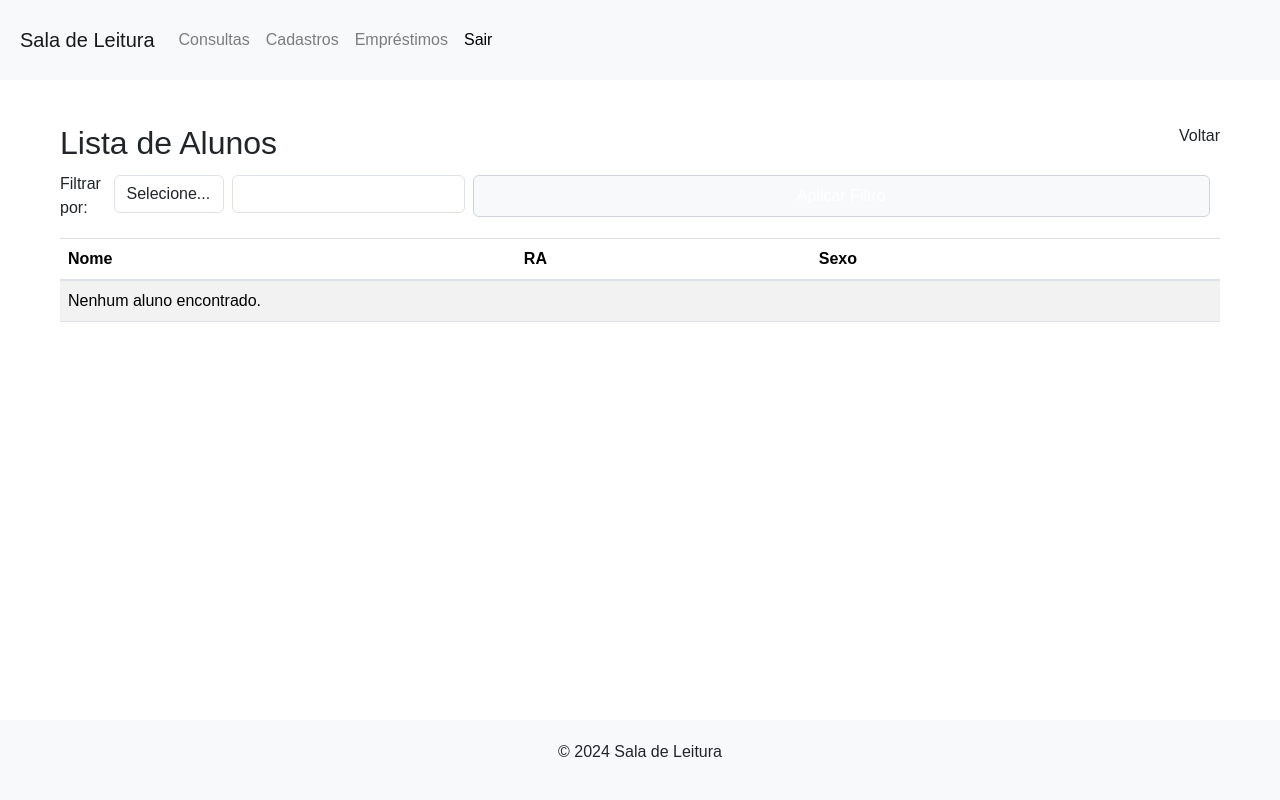
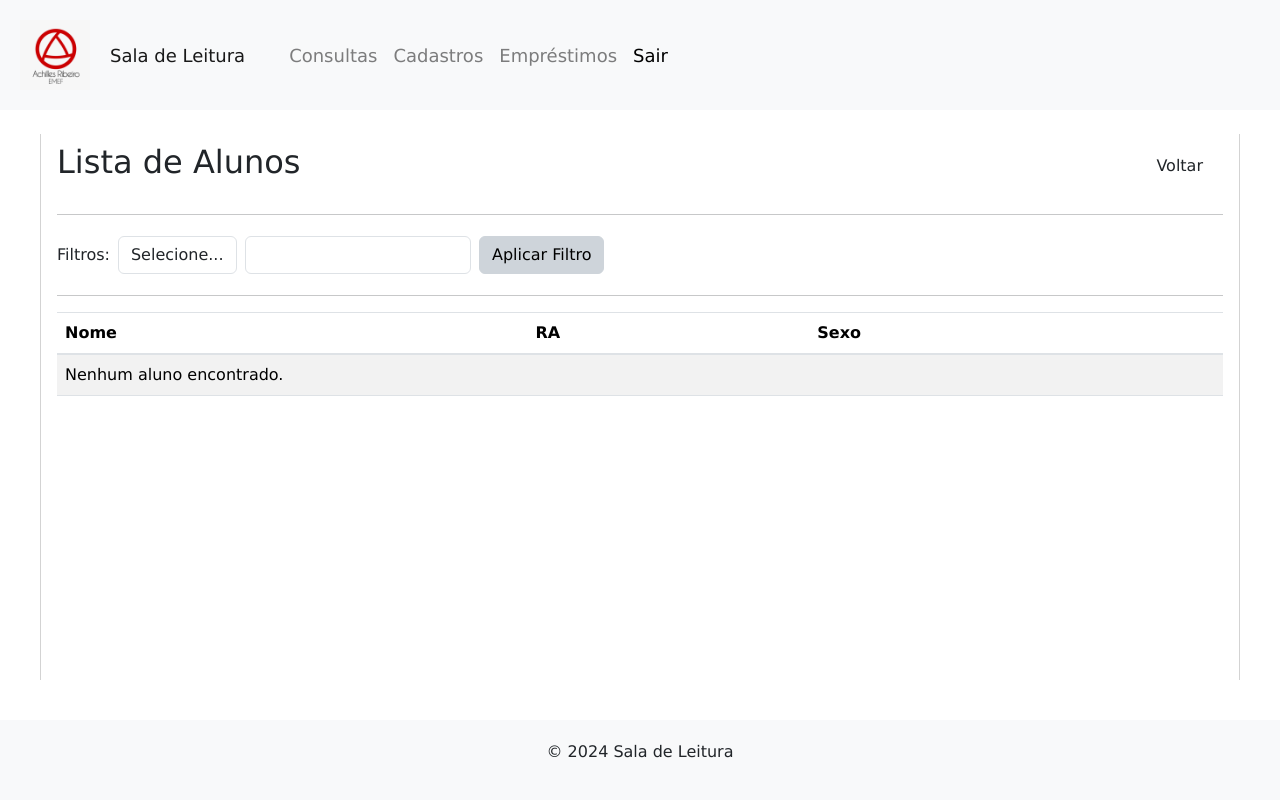
Before and after one commit to EnriqueSLima/PI2-Univesp-Aricanduva---Grupo-10, a Django app: page /sala_leitura/lista_alunos/ in a window 1280 px wide. Run offline with Django 5.2, Linux system fonts and the light colour scheme; the visitor is signed in with stand-in values (Sample User, id 1); data that the repository does not hold is empty; some libraries are stand-ins or nearby versions.

Commit message:
Finalizando alguns atributos de estilo e marcação

```diff
--- a/v0.0.1/sala_leitura/models.py
+++ b/v0.0.1/sala_leitura/models.py
@@ -31,7 +31,7 @@ class Livro(models.Model):
     ]
 
     id = models.AutoField(primary_key=True)  # ID automático
-    tombo = models.DateField()  # Tombo como data (sem horas e minutos)
+    tombo = models.DateTimeField()  # Tombo como data (sem horas e minutos)
     registro = models.IntegerField(unique=True)  # Registro como número inteiro
     autor = models.CharField(max_length=200)  # Autor do livro
     titulo = models.CharField(max_length=200)  # Título do livro
--- /dev/null
+++ b/v0.0.1/sala_leitura/static/sala_leitura/css/base.css
@@ -0,0 +1,103 @@
+
+html, body {
+    height: 100%;  /* Garantir que o corpo da página ocupe toda a altura */
+    margin: 0;     /* Remover margens padrão */
+    display: flex;
+    flex-direction: column;  /* Organizar o conteúdo em coluna */
+    font-family: Verdana, Geneva, Tahoma, sans-serif;
+}
+
+main {
+    max-width: 1200px; /* Largura máxima para o conteúdo */
+    margin: 0 auto; /* Centraliza horizontalmente */
+    flex: 1;  /* Faz o conteúdo principal ocupar o espaço disponível */
+    width: 100%;  /* Garante que o conteúdo ocupe toda a largura da tela */
+    box-sizing: border-box;  /* Garantir que o padding não afete a largura */
+    padding: 0 16px;  /* Padding para o conteúdo principal */
+    border-right:1px solid lightgray;
+    border-left:1px solid lightgray;
+}
+
+#navbar {
+    padding: 20px;
+}
+
+#modelo {
+    width: 50%;
+}
+.navbar-brand,.nav-item, .nav-link {
+    font-size: large;
+    font-family: Verdana, Geneva, Tahoma, sans-serif;
+}
+
+.div_filter {
+    display: flex;
+    align-items: center;
+    max-height: fit-content;
+}
+
+.div_flex{
+    display: flex;
+    justify-content: space-between;
+    align-items: center;
+    width: 100%;
+    max-height: fit-content;
+}
+
+.div_filter select, .div_filter input, .div_filter button {
+    margin: 5px 10px 5px 0; /* Ajuste do espaçamento entre os elementos */
+}
+
+a {
+    padding: 20px;
+    text-decoration: none;  /* Remove o sublinhado */
+    color: inherit;         /* Faz o texto ter a cor do elemento pai */
+}
+
+a:focus, a:hover {
+    outline: none;  /* Remove o contorno ao focar no link */
+    text-decoration: none;  /* Garante que o sublinhado não apareça ao passar o mouse ou focar */
+}
+
+.btn {
+    width: 50%;
+    margin: 10px;
+    background-color: #ced4da;
+    border: 1px solid #ced4da;
+    border-radius: 0.375rem;
+    transition: border-color 0.3s ease;
+    color: black;
+}
+
+.btn:hover {
+    color: white;
+}
+
+input, select, textarea {
+    display: block;
+    width: 50%;
+    height: 2.5rem;
+    font-size: 1rem;
+    border: 1px solid #ced4da;
+    border-radius: 0.375rem;
+    transition: border-color 0.3s ease;
+}
+
+input:focus, select:focus, textarea:focus {
+    border-color: #007bff;
+    outline: auto;
+}
+
+footer {
+    text-align: center;
+    padding: 20px;
+    background-color: #f8f9fa;
+    margin-top: 40px;
+}
+
+/* Responsividade */
+@media (max-width: 768px) {
+    main {
+        padding: 10px;
+    }
+}
--- a/v0.0.1/sala_leitura/templates/base.html
+++ b/v0.0.1/sala_leitura/templates/base.html
@@ -7,13 +7,19 @@
     <meta name="viewport" content="width=device-width, initial-scale=1.0">
     <link rel="stylesheet" href="https://stackpath.bootstrapcdn.com/bootstrap/4.3.1/css/bootstrap.min.css">
     <link href="https://cdn.jsdelivr.net/npm/bootstrap@5.3.3/dist/css/bootstrap.min.css" rel="stylesheet">
+
+    <link rel="stylesheet" href="{% static 'sala_leitura/css/base.css' %}">
+    {% comment %}
+         <script src="{% static 'sala_leitura/js/cadastro.js' %}"></script>
+    {% endcomment %}
     {% block title %}{% endblock %}
     {% block head %}{% endblock %}
 </head>
 <body>
     {% block header %}
         <nav class="navbar navbar-expand-lg navbar-light bg-light" id='navbar'>
-                <a class="navbar-brand"  href="{% url 'home_page' %}">Sala de Leitura</a>
+            <img src="{% static 'sala_leitura/img/logo_sala_leitura.jpeg' %}" width="70" height="70" alt="Logotipo EMEF Aquiles Ribeiro">
+            <a class="navbar-brand"  href="{% url 'home_page' %}">Sala de Leitura</a>
                 <button class="navbar-toggler" type="button" data-toggle="collapse" data-target="#navbarNav"
                         aria-controls="navbarNav" aria-expanded="false" aria-label="Alternar navegação">
                     <span class="navbar-toggler-icon"></span>
@@ -66,91 +72,6 @@
             </div>
     {% endblock %}
     <main>
-        <style>
-            html, body {
-                height: 100%;  /* Garantir que o corpo da página ocupe toda a altura */
-                margin: 0;     /* Remover margens padrão */
-                display: flex;
-                flex-direction: column;  /* Organizar o conteúdo em coluna */
-                font-family: Arial, sans-serif;
-            }
-
-            main {
-                max-width: 1200px; /* Largura máxima para o conteúdo */
-                margin: 0 auto; /* Centraliza horizontalmente */
-                padding: 20px; /* Espaçamento interno */
-                flex: 1;  /* Faz o conteúdo principal ocupar o espaço disponível */
-                width: 100%;  /* Garante que o conteúdo ocupe toda a largura da tela */
-                box-sizing: border-box;  /* Garantir que o padding não afete a largura */
-                padding: 20px;  /* Padding para o conteúdo principal */
-            }
-
-            nav {
-                background-color: #f8f9fa; /* Cor de fundo leve para a navbar */
-            }
-
-            #navbar {
-                padding: 20px;
-            }
-
-            .div_filter {
-                display: flex;
-                justify-content: space-between; /* Espaço entre os elementos */
-                width: 100%; /* Ocupa toda a largura disponível */
-            }
-
-            .div_filter select, .div_filter input, .div_filter button {
-                margin: 5px 10px 5px 0; /* Ajuste do espaçamento entre os elementos */
-            }
-
-            a {
-                text-decoration: none;  /* Remove o sublinhado */
-                color: inherit;         /* Faz o texto ter a cor do elemento pai */
-            }
-            a:focus, a:hover {
-                outline: none;  /* Remove o contorno ao focar no link */
-                text-decoration: none;  /* Garante que o sublinhado não apareça ao passar o mouse ou focar */
-            }
-
-            .btn {
-                display: block;
-                width: 100%;
-                padding: 0.5rem 1rem;
-                font-size: 1rem;
-                border: 1px solid #ced4da;
-                border-radius: 0.375rem;
-                background-color: #f8f9fa;
-            }
-
-            input, select, textarea {
-                display: block;
-                width: 100%;
-                padding: 0.5rem 1rem;
-                font-size: 1rem;
-                border: 1px solid #ced4da;
-                border-radius: 0.375rem;
-                background-color: #f8f9fa;
-                transition: border-color 0.3s ease;
-            }
-
-            input:focus, select:focus, textarea:focus {
-                border-color: #007bff;
-                outline: none;
-            }
-
-            footer {
-                text-align: center;
-                padding: 20px;
-                background-color: #f8f9fa;
-                margin-top: 40px;
-            }
-            /* Responsividade */
-            @media (max-width: 768px) {
-                main {
-                    padding: 10px;
-                }
-            }
-        </style>
         {% block content %}
         {% endblock %}
         <script src="https://cdn.jsdelivr.net/npm/bootstrap@5.3.3/dist/js/bootstrap.bundle.min.js"></script>
--- a/v0.0.1/sala_leitura/templates/lista_alunos.html
+++ b/v0.0.1/sala_leitura/templates/lista_alunos.html
@@ -1,16 +1,16 @@
 {% extends 'base.html' %}
 
 {% block content %}
-    <div class='div_filter'>
+    <div class='div_flex'>
         <h2>Lista de Alunos</h2>
         <a href="{% url 'consulta' %}">Voltar</a>
     </div>
-
+    <hr>
     <form method="GET" action="{% url 'lista_alunos' %}" class="form-inline mb-3">
         <div class='div_filter'>
             <input type="hidden" name="modelo" value="alunos">
 
-            <label for="filtro" class="mr-2">Filtrar por:</label>
+            <label for="filtro" class="mr-2">Filtros:</label>
             <select name="filtro" id="filtro" class="form-control mr-2" onchange="this.form.submit()">
                 <option value="">Selecione...</option>
                 <option value="nome" {% if request.GET.filtro == 'nome' %}selected{% endif %}>Nome</option>
@@ -32,7 +32,7 @@
             <button type="submit" class="btn btn-primary">Aplicar Filtro</button>
         </div>
     </form>
-
+    <hr>
     <!-- Tabela de Alunos -->
     <table class="table table-striped">
         <thead>
--- a/v0.0.1/sala_leitura/templates/lista_categorias.html
+++ b/v0.0.1/sala_leitura/templates/lista_categorias.html
@@ -1,10 +1,11 @@
 {% extends 'base.html' %}
 
 {% block content %}
-    <div class='div_filter'>
+    <div class='div_flex'>
         <h3>Lista de Categorías</h3>
         <a href="{% url 'consulta' %}">Voltar</a>
     </div>
+    <hr>
     <!-- Formulário de Busca -->
     <form method="GET" action="{% url 'lista_categorias' %}" class="form-inline mb-3">
         <div class='div_filter'>
@@ -13,7 +14,7 @@
             <button type="submit" class="btn btn-primary">Buscar</button>
         </div>
     </form>
-
+    <hr>
     <table class="table table-striped">
         <thead>
             <tr>
--- a/v0.0.1/sala_leitura/templates/lista_editoras.html
+++ b/v0.0.1/sala_leitura/templates/lista_editoras.html
@@ -1,10 +1,11 @@
 {% extends 'base.html' %}
 
 {% block content %}
-    <div class='div_filter'>
+    <div class='div_flex'>
         <h3>Lista de Editoras</h3>
         <a href="{% url 'consulta' %}">Voltar</a>
     </div>
+    <hr>
     <!-- Formulário de Busca -->
     <form method="GET" action="{% url 'lista_editoras' %}" class="form-inline mb-3">
         <div class='div_filter'>
@@ -13,7 +14,7 @@
             <button type="submit" class="btn btn-primary">Buscar</button>
         </div>
     </form>
-
+    <hr>
     <!-- Tabela de Editoras -->
     <table class="table table-striped">
         <thead>
```
Also changed, not shown: v0.0.1/sala_leitura/forms.py (+6 -6 lines), v0.0.1/sala_leitura/static/css/base.css (deleted, +0 -32 lines), v0.0.1/sala_leitura/static/sala_leitura/js/emprestimo.js (added, +10 -0 lines), v0.0.1/sala_leitura/templates/cadastro.html (+8 -25 lines), v0.0.1/sala_leitura/templates/consulta.html (+7 -5 lines), v0.0.1/sala_leitura/templates/emprestimo.html (+10 -16 lines), v0.0.1/sala_leitura/templates/lista_emprestimos.html (+4 -3 lines), v0.0.1/sala_leitura/templates/lista_livros.html (+4 -3 lines), v0.0.1/sala_leitura/static/sala_leitura/img/logo_sala_leitura.jpeg (added), v0.0.1/sala_leitura/static/sala_leitura/js/cadastro.js (renamed from v0.0.1/sala_leitura/static/js/cadastro.js).
